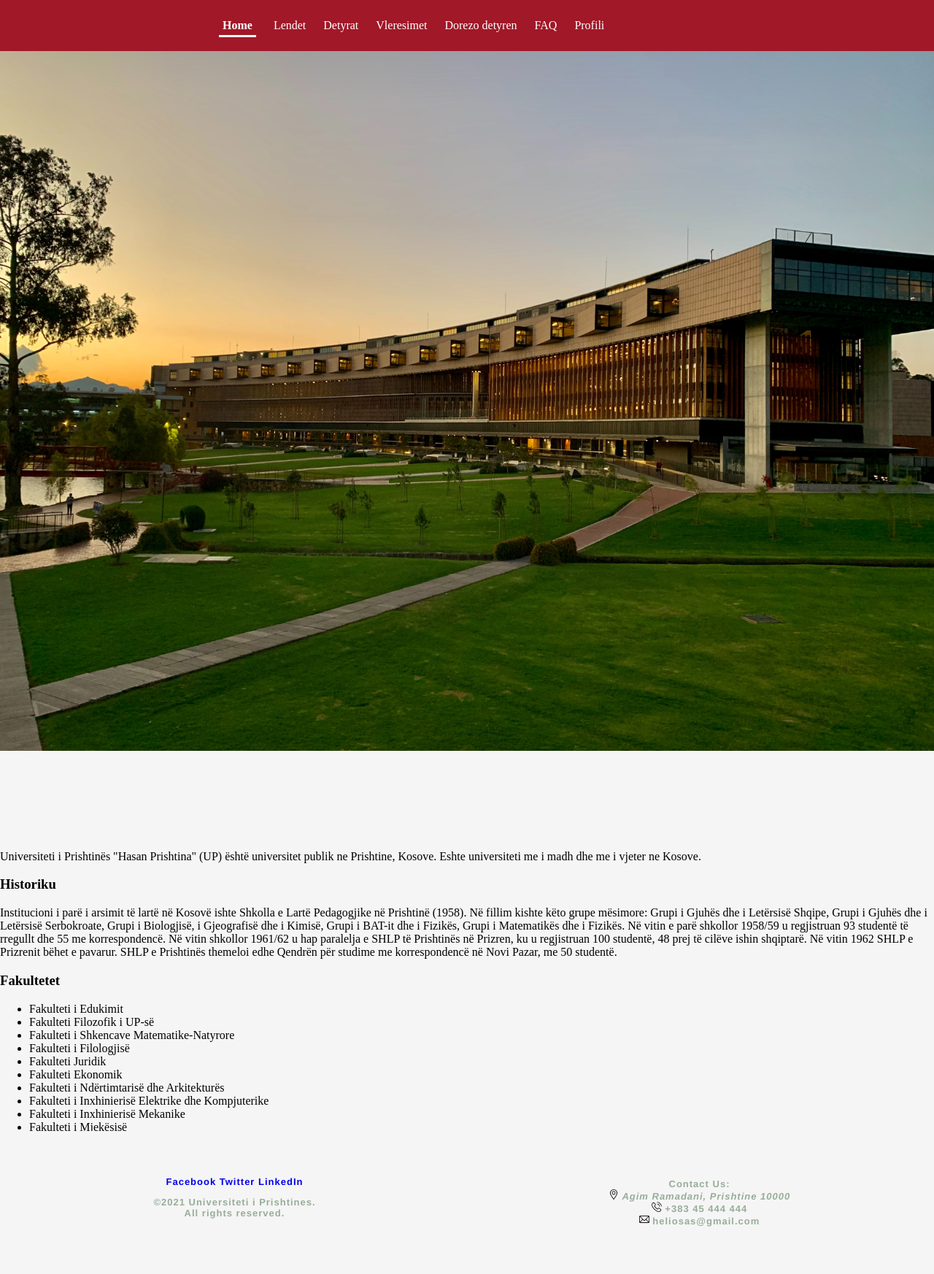
After one commit to idejaferati/TaskSubmissionManagementSite, a PHP site: page /html/home.html in a window 1280 px wide. The commit adds this page. Shown: the whole page at 73% size. Run offline with PHP 8.4, Linux system fonts and the light colour scheme.

Commit message:
worked on HTML schema

```diff
--- /dev/null
+++ b/css/home.css
@@ -0,0 +1,173 @@
+html {
+    font-family: "helvetica neue", sans-serif;
+    height:100%;
+}
+body
+{
+    min-height:100%;
+    padding:0;
+    margin:0;
+    position:relative;
+    padding-bottom:170px; /* Same height as the footer. */
+    background-color: whitesmoke;
+}
+@media screen and (max-width: 430px) {
+    body {
+        position: absolute;
+        width: 100vw;
+    }
+}
+.main-background-div img {
+    width: 100%;
+    height: auto;
+    margin-top: 69px;
+    position: relative;
+    margin-bottom: 116px;
+}
+
+
+/*menu style*/
+.menu {
+    margin: 0px auto;
+    width: 700px;
+    position: relative;
+    background-color: rgb(161, 24, 40);
+}
+.menu a {
+    font-weight: normal;
+    clear: right;
+    text-decoration: none;
+    color:white ;
+    margin: 0 10px;
+    line-height: 70px;
+}
+.menu a:hover {
+    text-shadow: 0 0 20px rgb(250, 250, 250);
+    transition: all 0.6s ease;
+}
+.current-page {
+    font-weight:bold;
+    border-bottom: 3px solid;
+    padding: 5px;
+}
+.menu-nav {
+    width: 100%;
+    float: left;
+    margin: auto;
+    position: fixed;
+    background-color: rgb(161, 24, 40);
+    z-index: 99;
+}
+header{
+    font-size: 20px;
+    text-transform: uppercase;
+}
+/*footer style*/
+#footer {
+    font-size: 13px;
+    font-weight: bold;
+    text-align: center;
+    background:rgb(243, 240, 215);
+    color:rgb(151, 173, 153);
+    font-family:'helvetica neue', sans-serif;
+    letter-spacing: 1px;
+    position:absolute;
+    bottom:0px;
+    height: 170px;
+    width: 100%;
+}
+.footer-div {
+    padding: 8px;
+    margin: 0px auto;
+    position: relative;
+    background-color:whitesmoke ;
+    overflow: hidden;
+    display: flex;
+    justify-content: space-between;
+    align-items: center;
+    padding: 4em 1em;
+    box-sizing: border-box;
+}
+.footer-left-div {
+    width: calc(50% - 10px);
+}
+.footer-right-div {
+    width: calc(50% - 10px);
+}
+@media screen and (max-width: 910px) {
+    .footer-left-div {
+        display: contents;
+    }
+}
+@media screen and (max-width: 500px) {
+    .footer-div {
+        width: 413px;
+    }
+}
+
+@media screen and (max-width: 600px) {
+    .footer-div {
+        width: 518px;
+        padding: 8px;
+    }
+    .footer-left-div {
+        display: block;
+    }
+}
+@media screen and (max-width: 564px) {
+    .footer-div {
+        width: auto;
+    }
+}
+a {
+    text-decoration: none;
+}
+.footer-right-div ul {
+    list-style-type: none;
+    padding: 0px;
+}
+.footer-right-div ul li a{
+    color:rgb(151, 173, 153);
+}
+.footer-right-div ul li img{
+    width: 14px;
+}
+@media screen and (max-width: 910px) {
+    .footer-left-div {
+        display: contents;
+    }
+}
+@media screen and (max-width: 500px) {
+    .footer-div {
+        width: 413px;
+    }
+}
+
+@media screen and (max-width: 600px) {
+    .footer-div {
+        width: 518px;
+        padding: 8px;
+    }
+    .footer-left-div {
+        display: block;
+    }
+}
+@media screen and (max-width: 564px) {
+    .footer-div {
+        width: auto;
+    }
+}
+
+a {
+    text-decoration: none;
+}
+.footer-right-div ul {
+    list-style-type: none;
+    padding: 0px;
+}
+.footer-right-div ul li a{
+    color:rgb(151, 173, 153);
+}
+.footer-right-div ul li img{
+    width: 14px;
+}
--- a/css/index.css
+++ b/css/index.css
@@ -23,10 +23,7 @@ body{
 #homePage h1, #homePage h3{
     color: white;
 }
-header{
-    font-size: 20px;
-    text-transform: uppercase;
-}
+
 img{
     width: 5%;
     height: 5%;
--- /dev/null
+++ b/html/home.html
@@ -0,0 +1,63 @@
+
+<!DOCTYPE html>
+<html lang="en">
+<head>
+    <meta charset="UTF-8">
+    <meta name="viewport" content="width=device-width, initial-scale=1.0">
+    <meta http-equiv="X-UA-Compatible" content="ie=edge">
+    <title>HomePage</title>
+    <script src="../js/header_footer.js"></script>
+    <link rel="stylesheet" href="css/index.css">
+    <link rel="stylesheet" href="../css/home.css" type="text/css" media="all">
+</head>
+<body id="home_page">
+    <header id="header">
+        <!--jscode-->
+   </header>
+
+    <nav class="menu-nav">
+        <div class="menu">
+             <a href="home.html"><span class="current-page">Home</span> </a>
+             <a href="lendet.html">Lendet</a>
+             <a href="detyrat.html">Detyrat</a>
+             <a href="vleresimet.html">Vleresimet</a>
+             <a href="dorezodetyren.html">Dorezo detyren</a>
+             <a href="faq.html">FAQ</a>
+             <a href="profile.html">Profili</a>
+
+         </div>
+       </nav>
+
+       <section>
+        <div class="main-background-div">
+             <img src="../photo/uniphoto.jpg" alt="A child in school">
+        </div>
+
+   </section>
+   <div>
+       <p>Universiteti i Prishtinës "Hasan Prishtina" (UP) është universitet publik ne Prishtine, Kosove. Eshte universiteti me i madh dhe me i vjeter ne Kosove.</p>
+
+<h3>Historiku</h3>  <p>Institucioni i parë i arsimit të lartë në Kosovë ishte Shkolla e Lartë Pedagogjike në Prishtinë (1958). Në fillim kishte këto grupe mësimore: Grupi i Gjuhës dhe i Letërsisë Shqipe, Grupi i Gjuhës dhe i Letërsisë Serbokroate, Grupi i Biologjisë, i Gjeografisë dhe i Kimisë, Grupi i BAT-it dhe i Fizikës, Grupi i Matematikës dhe i Fizikës. Në vitin e parë shkollor 1958/59 u regjistruan 93 studentë të rregullt dhe 55 me korrespondencë. Në vitin shkollor 1961/62 u hap paralelja e SHLP të Prishtinës në Prizren, ku u regjistruan 100 studentë, 48 prej të cilëve ishin shqiptarë. Në vitin 1962 SHLP e Prizrenit bëhet e pavarur. SHLP e Prishtinës themeloi edhe Qendrën për studime me korrespondencë në Novi Pazar, me 50 studentë.</p>
+<h3>Fakultetet</h3>
+<ul>
+    <li>Fakulteti i Edukimit</li>
+    <li>Fakulteti Filozofik i UP-së</li>
+<li>Fakulteti i Shkencave Matematike-Natyrore</li>
+<li>Fakulteti i Filologjisë</li>
+<li>Fakulteti Juridik</li>
+<li>Fakulteti Ekonomik</li>
+<li>Fakulteti i Ndërtimtarisë dhe Arkitekturës</li>
+<li>Fakulteti i Inxhinierisë Elektrike dhe Kompjuterike</li>
+<li>Fakulteti i Inxhinierisë Mekanike</li>
+<li>Fakulteti i Mjekësisë</li>
+</ul>
+
+</div>
+
+       <footer id="footer">
+        <!--jscode-->
+   </footer>
+
+
+</body>
+</html>
--- /dev/null
+++ b/js/header_footer.js
@@ -0,0 +1,55 @@
+window.onload = function ()
+{
+    var header_content = `
+    <div class="header-div">
+        <a href="index.html">
+            <div class="main-logo"></div>
+        </a>
+    </div>`;
+
+    var footer_content = `
+    <div class="footer-div">
+        <div class="footer-left-div">
+            <a href="index.html">
+                <div class="main-logo"></div>
+            </a>
+            <a href="https://www.facebook.com/UniversitetiPrishtines/" target="_blank" class="margin-10">Facebook
+            </a>
+            <a href="https://twitter.com/rektorati?lang=en" target="_blank" class="margin-10">
+                Twitter
+            </a>
+            <a href="https://fj.linkedin.com/school/universiteti-i-prishtin%C3%ABs-hasan-prishtina-/" target="_blank" class="margin-10">
+               LinkedIn
+            </a>
+            <p>&copy;2021 Universiteti i Prishtines.<br> All rights reserved.</p>
+        </div>
+        <div class="footer-right-div">
+            <ul>
+                <li>Contact Us:</li>
+                <li>
+                    <img src="../photo/location-icon.png" alt="Location"/>
+                    <address style="display:inline-block">Agim Ramadani, Prishtine 10000</address>
+                </li>
+                <li>
+                    <a href="tel:+383 45 444 444">
+                        <img src="../photo/phone-icon.png" alt="Phone number"/>
+                        <span>+383 45 444 444</span>
+                    </a>
+                </li>
+                <li>
+                    <a href="mailto:heliosas@gmail.com">
+                        <img src="../photo/email-icon.png" alt="Contact us via Email"/>
+                        <span>heliosas@gmail.com</span>
+                    </a>
+                </li>
+            </ul>
+        </div>
+    </div>`;
+
+    var header_element = document.getElementById('header');
+    var footer_element = document.getElementById('footer');
+
+    header_element.innerHTML = header_content;
+    footer_element.innerHTML = footer_content;
+
+}
```
Also changed, not shown: html/detyrat.html (added, +34 -0 lines), html/dorezodetyren.html (added, +34 -0 lines), html/faq.html (added, +34 -0 lines), html/lendet.html (added, +34 -0 lines), html/profile.html (added, +34 -0 lines), html/vleresimet.html (added, +34 -0 lines), html/index.php (renamed from index.php), html/lecturer.php (renamed from lecturer.php), html/login.php (renamed from login.php), html/student.php (renamed from student.php), photo/email-icon.png (added), photo/location-icon.png (added), photo/phone-icon.png (added), photo/uniphoto.jpg (added), 1 more files.
